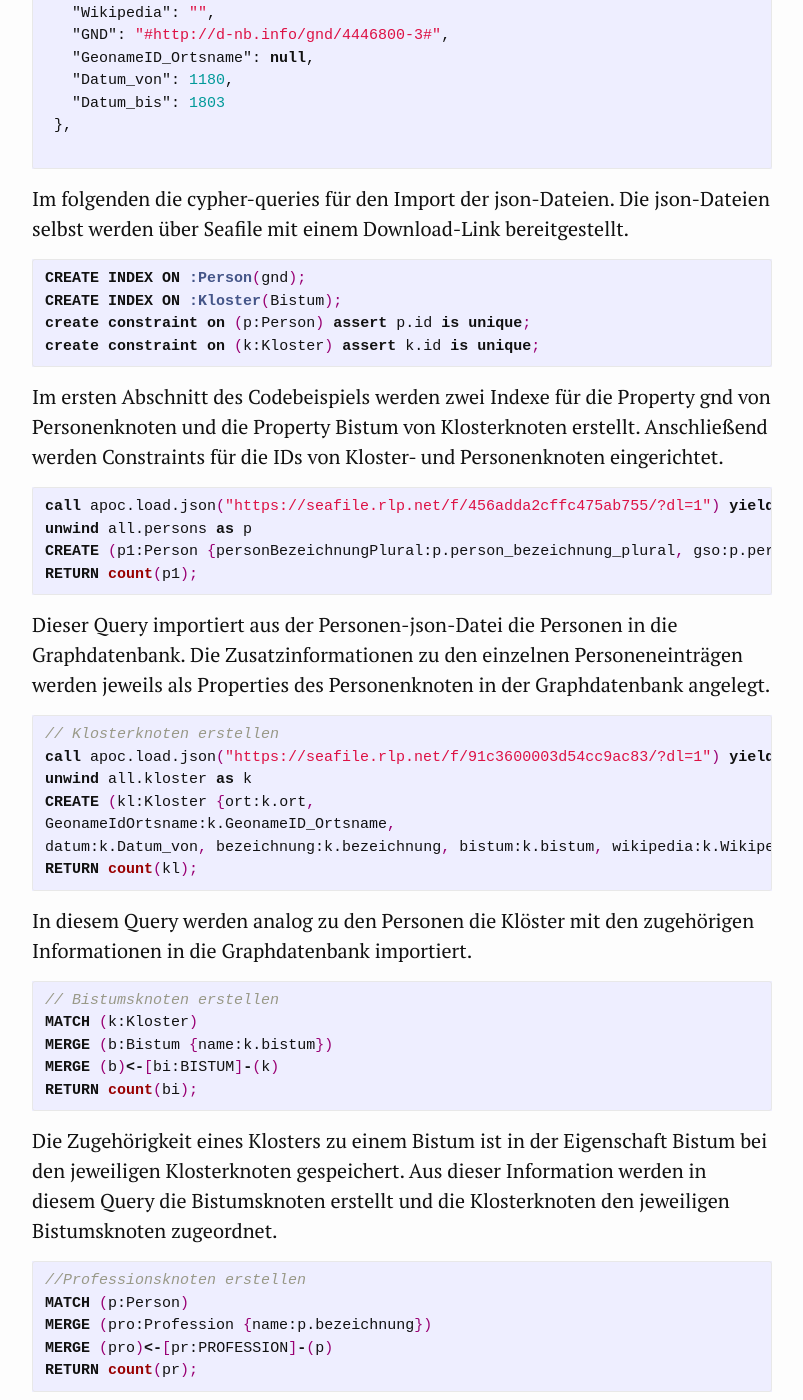
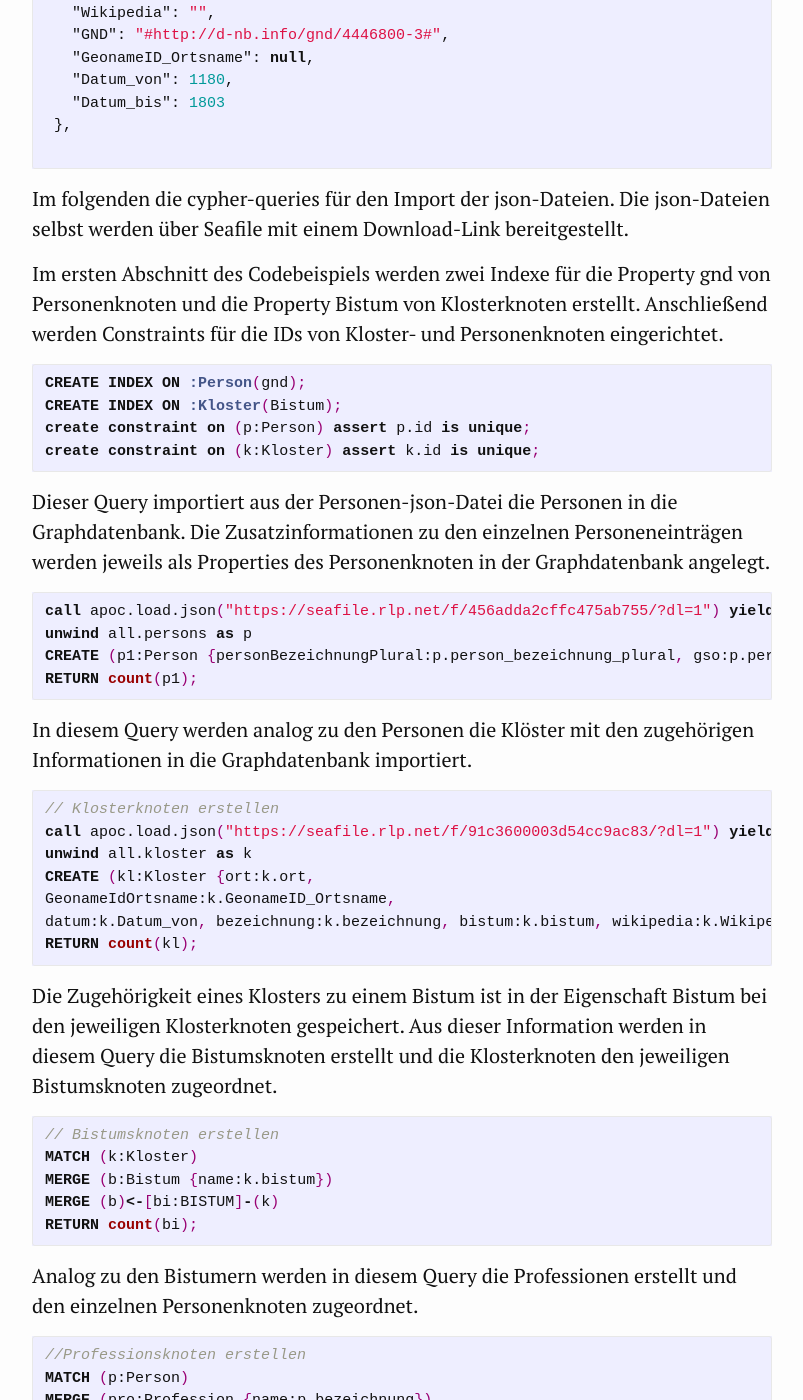
Before and after one commit to kuczera/Graphentechnologien, a Jekyll site: the page built from docs/70_JSON-Import_Germania_Sacra.md, in a window 1280 px wide and 1400 px high, scrolled down 2421 px. Shown: the whole window, without its empty margins (238-1041 px from the left). Built offline with Jekyll 4.4.1, drawn with Linux system fonts in a browser that asks for light colours; some of the changed lines change nothing that is shown; some of the changed text lies outside the part shown.

Commit message:
Neu sortiert und Beschreibungen über Code gesetzt

````diff
--- a/docs/70_JSON-Import_Germania_Sacra.md
+++ b/docs/70_JSON-Import_Germania_Sacra.md
@@ -102,14 +102,15 @@ Die folgende Abbildung zeigt die ersten drei Einträge der JSON-Datei mit den An
 
 Im folgenden die cypher-queries für den Import der json-Dateien. Die json-Dateien selbst werden über Seafile mit einem Download-Link bereitgestellt.
 
+Im ersten Abschnitt des Codebeispiels werden zwei Indexe für die Property gnd von Personenknoten und die Property Bistum von Klosterknoten erstellt. Anschließend werden Constraints für die IDs von Kloster- und Personenknoten eingerichtet.
+
 ```cypher
 CREATE INDEX ON :Person(gnd);
 CREATE INDEX ON :Kloster(Bistum);
 create constraint on (p:Person) assert p.id is unique;
 create constraint on (k:Kloster) assert k.id is unique;
 ```
-
-Im ersten Abschnitt des Codebeispiels werden zwei Indexe für die Property gnd von Personenknoten und die Property Bistum von Klosterknoten erstellt. Anschließend werden Constraints für die IDs von Kloster- und Personenknoten eingerichtet.
+Dieser Query importiert aus der Personen-json-Datei die Personen in die Graphdatenbank. Die Zusatzinformationen zu den einzelnen Personeneinträgen werden jeweils als Properties des Personenknoten in der Graphdatenbank angelegt.
 
 ```cypher
 call apoc.load.json("https://seafile.rlp.net/f/456adda2cffc475ab755/?dl=1") yield value as all
@@ -118,7 +119,7 @@ CREATE (p1:Person {personBezeichnungPlural:p.person_bezeichnung_plural, gso:p.pe
 RETURN count(p1);
 ```
 
-Dieser Query importiert aus der Personen-json-Datei die Personen in die Graphdatenbank. Die Zusatzinformationen zu den einzelnen Personeneinträgen werden jeweils als Properties des Personenknoten in der Graphdatenbank angelegt.
+In diesem Query werden analog zu den Personen die Klöster mit den zugehörigen Informationen in die Graphdatenbank importiert.
 
 ```cypher
 // Klosterknoten erstellen
@@ -130,7 +131,7 @@ datum:k.Datum_von, bezeichnung:k.bezeichnung, bistum:k.bistum, wikipedia:k.Wikip
 RETURN count(kl);
 ```
 
-In diesem Query werden analog zu den Personen die Klöster mit den zugehörigen Informationen in die Graphdatenbank importiert.
+Die Zugehörigkeit eines Klosters zu einem Bistum ist in der Eigenschaft Bistum bei den jeweiligen Klosterknoten gespeichert. Aus dieser Information werden in diesem Query die Bistumsknoten erstellt und die Klosterknoten den jeweiligen Bistumsknoten zugeordnet.
 
 ```cypher
 // Bistumsknoten erstellen
@@ -139,8 +140,7 @@ MERGE (b:Bistum {name:k.bistum})
 MERGE (b)<-[bi:BISTUM]-(k)
 RETURN count(bi);
 ```
-
-Die Zugehörigkeit eines Klosters zu einem Bistum ist in der Eigenschaft Bistum bei den jeweiligen Klosterknoten gespeichert. Aus dieser Information werden in diesem Query die Bistumsknoten erstellt und die Klosterknoten den jeweiligen Bistumsknoten zugeordnet.
+Analog zu den Bistumern werden in diesem Query die Professionen erstellt und den einzelnen Personenknoten zugeordnet.
 
 ```cypher
 //Professionsknoten erstellen
@@ -150,7 +150,6 @@ MERGE (pro)<-[pr:PROFESSION]-(p)
 RETURN count(pr);
 ```
 
-Analog zu den Bistumern werden in diesem Query die Professionen erstellt und den einzelnen Personenknoten zugeordnet.
 
 (Dieser Abschnitt befindet sich in Bearbeitung)
 
````
